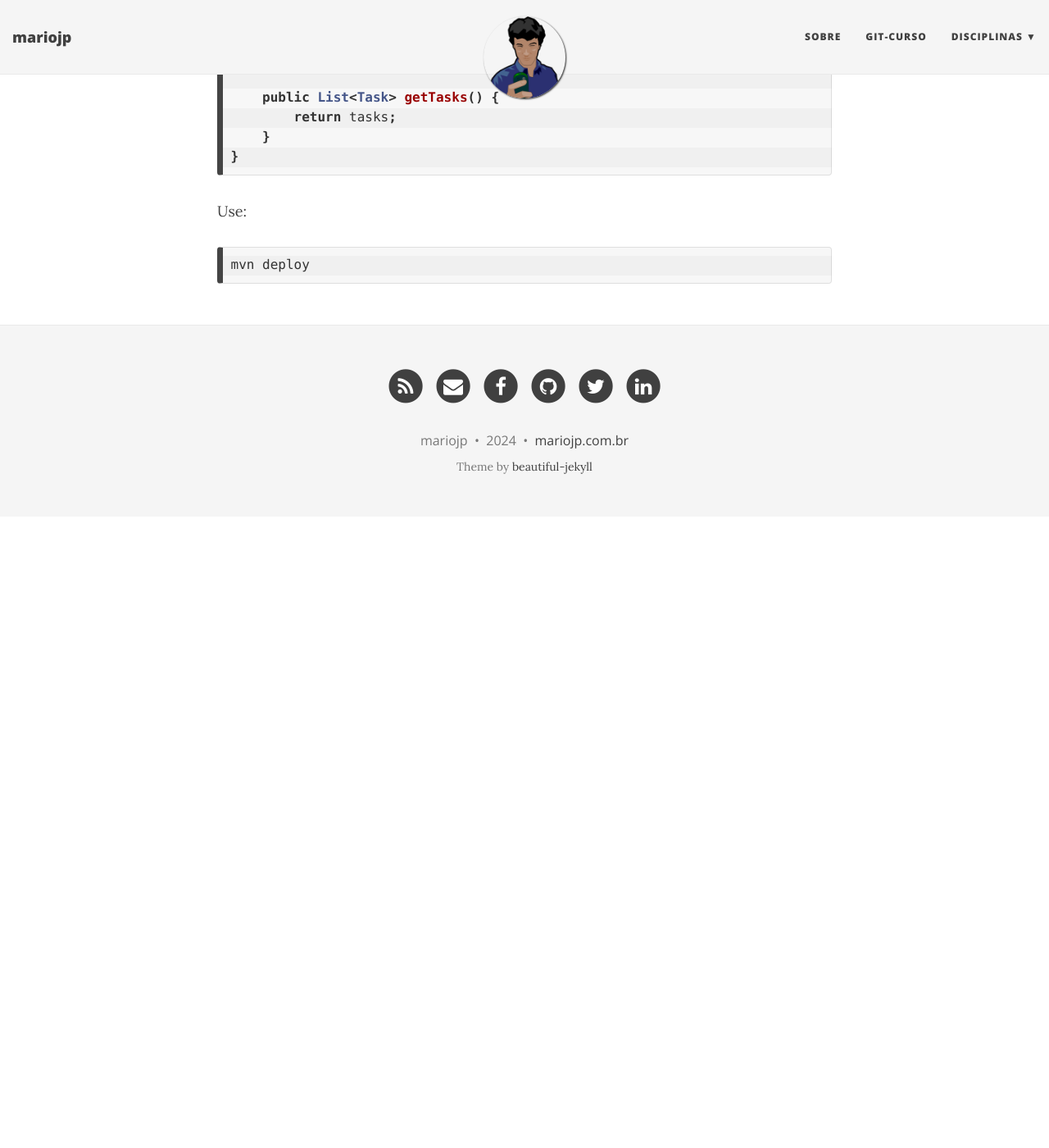
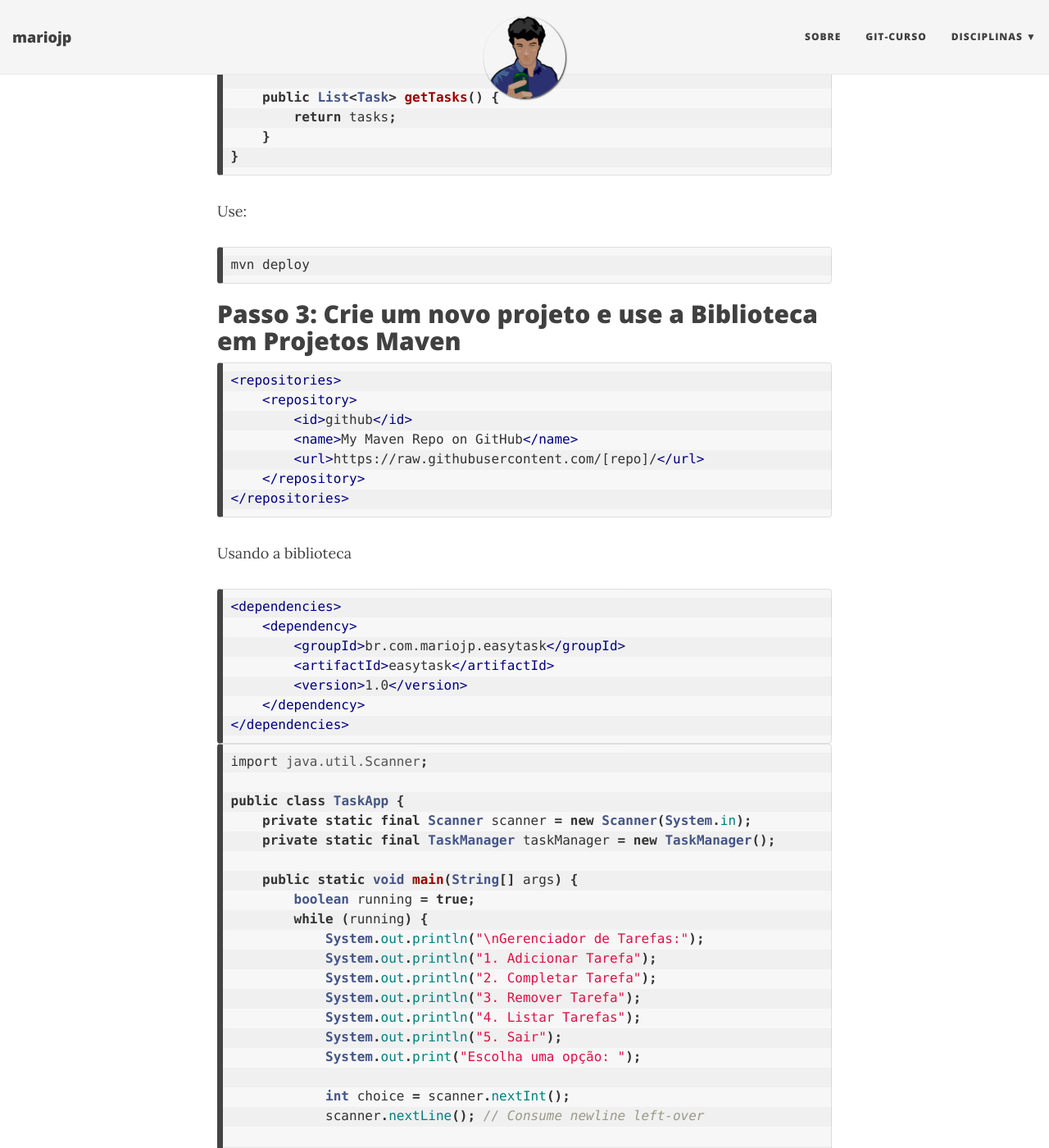
Before and after one commit to mariojp/mariojp.github.io, a Jekyll site: the page built from book-java/codelab-1.md, in a window 1280 px wide and 1400 px high, scrolled down 2440 px. Shown: the whole window at 82% size. Built offline with Jekyll 4.4.1, drawn with Linux system fonts in a browser that asks for light colours; nearby versions of some CDN libraries; comment, search, counter and statistics services are not loaded; before the commit the page ends 3070 px from its top, so only the background shows below that; some of the changed text lies outside the part shown.

Commit message:
Update codelab-1.md

````diff
--- a/book-java/codelab-1.md
+++ b/book-java/codelab-1.md
@@ -101,3 +101,112 @@ Use:
 ```
 mvn deploy
 ```
+
+
+## Passo 3: Crie um novo projeto e use a Biblioteca em Projetos Maven
+
+```xml
+<repositories>
+    <repository>
+        <id>github</id>
+        <name>My Maven Repo on GitHub</name>
+        <url>https://raw.githubusercontent.com/[repo]/</url>
+    </repository>
+</repositories>
+```
+
+Usando a biblioteca
+```xml
+<dependencies>
+    <dependency>
+        <groupId>br.com.mariojp.easytask</groupId>
+        <artifactId>easytask</artifactId>
+        <version>1.0</version>
+    </dependency>
+</dependencies>
+```
+
+
+```java
+import java.util.Scanner;
+
+public class TaskApp {
+    private static final Scanner scanner = new Scanner(System.in);
+    private static final TaskManager taskManager = new TaskManager();
+
+    public static void main(String[] args) {
+        boolean running = true;
+        while (running) {
+            System.out.println("\nGerenciador de Tarefas:");
+            System.out.println("1. Adicionar Tarefa");
+            System.out.println("2. Completar Tarefa");
+            System.out.println("3. Remover Tarefa");
+            System.out.println("4. Listar Tarefas");
+            System.out.println("5. Sair");
+            System.out.print("Escolha uma opção: ");
+
+            int choice = scanner.nextInt();
+            scanner.nextLine(); // Consume newline left-over
+
+            switch (choice) {
+                case 1:
+                    addTask();
+                    break;
+                case 2:
+                    completeTask();
+                    break;
+                case 3:
+                    removeTask();
+                    break;
+                case 4:
+                    listTasks();
+                    break;
+                case 5:
+                    running = false;
+                    break;
+                default:
+                    System.out.println("Opção inválida, tente novamente.");
+            }
+        }
+    }
+
+    private static void addTask() {
+        System.out.print("Nome da Tarefa: ");
+        String name = scanner.nextLine();
+        Task task = new Task(name);
+        taskManager.addTask(task);
+        System.out.println("Tarefa adicionada com sucesso.");
+    }
+
+    private static void completeTask() {
+        System.out.print("Nome da Tarefa a completar: ");
+        String name = scanner.nextLine();
+        taskManager.completeTask(name);
+        System.out.println("Tarefa completada.");
+    }
+
+    private static void removeTask() {
+        System.out.print("Nome da Tarefa a remover: ");
+        String name = scanner.nextLine();
+        taskManager.removeTask(name);
+        System.out.println("Tarefa removida.");
+    }
+
+    private static void listTasks() {
+        System.out.println("Tarefas:");
+        for (Task task : taskManager.getTasks()) {
+            System.out.println(task);
+        }
+    }
+}
+
+```
+
+
+## Desafios Adicionais
+
+Adicione a funcionalidade para editar o nome de uma tarefa.
+
+Implemente a persistência de tarefas usando arquivos ou banco de dados.
+
+Crie uma interface gráfica de usuário (GUI) para o aplicativo.
````
